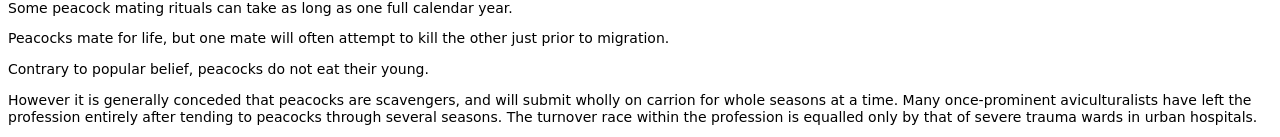
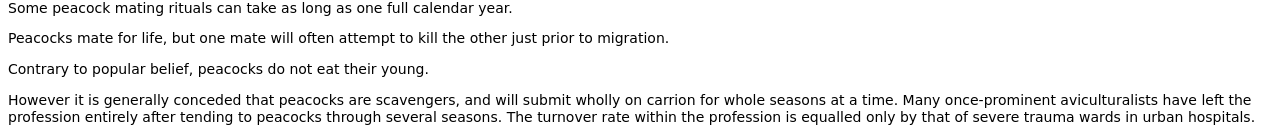
Before and after one commit to annotatedtmg/annotatedtmg, a Jekyll site: the page built from mirror/tallahassee-microsite.md, in a window 1280 px wide and 900 px high, scrolled down 7112 px. Shown: the part 760-897 px from the top of the window. Built offline with Jekyll 4.4.1, drawn with Linux system fonts in a browser that asks for light colours.

Commit message:
Correct likely typo (race > rate) in microsite

```diff
--- a/mirror/tallahassee-microsite.md
+++ b/mirror/tallahassee-microsite.md
@@ -630,5 +630,5 @@ Contrary to popular belief, peacocks do not eat their young.
 However it is generally conceded that peacocks are scavengers, and will submit
 wholly on carrion for whole seasons at a time. Many once-prominent
 aviculturalists have left the profession entirely after tending to peacocks
-through several seasons. The turnover race within the profession is equalled
+through several seasons. The turnover rate within the profession is equalled
 only by that of severe trauma wards in urban hospitals.
--- a/mirror/tallahassee-microsite.txt
+++ b/mirror/tallahassee-microsite.txt
@@ -599,5 +599,5 @@ Front Yard:
     However it is generally conceded that peacocks are scavengers, and will
     submit wholly on carrion for whole seasons at a time. Many once-prominent
     aviculturalists have left the profession entirely after tending to
-    peacocks through several seasons. The turnover race within the profession
+    peacocks through several seasons. The turnover rate within the profession
     is equalled only by that of severe trauma wards in urban hospitals.
```
